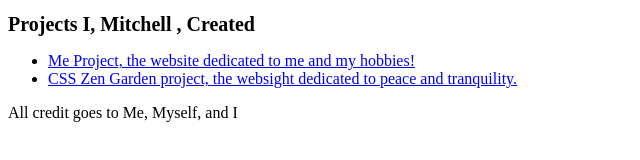
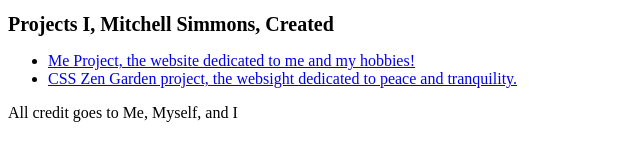
Before and after one commit to FireKnight58/FireKnight58.github.io, a plain HTML site: page index.html in a window 1280 px wide. Shown: the whole page, without its empty margins (0-640 px from the left). Drawn offline with Linux system fonts and the light colour scheme.

Commit message:
Update index.html

```diff
--- a/index.html
+++ b/index.html
@@ -9,7 +9,7 @@
 </head>
 
 <body>
-  <h1> Projects I, Mitchell , Created</h1>
+  <h1> Projects I, Mitchell Simmons, Created</h1>
   <ul>
     <li><a href="me-project.html">Me Project, the website dedicated to me and my hobbies!</a></li>
     <li><a href="zenIndex.html">CSS Zen Garden project, the websight dedicated to peace and tranquility.</a></li>
```
